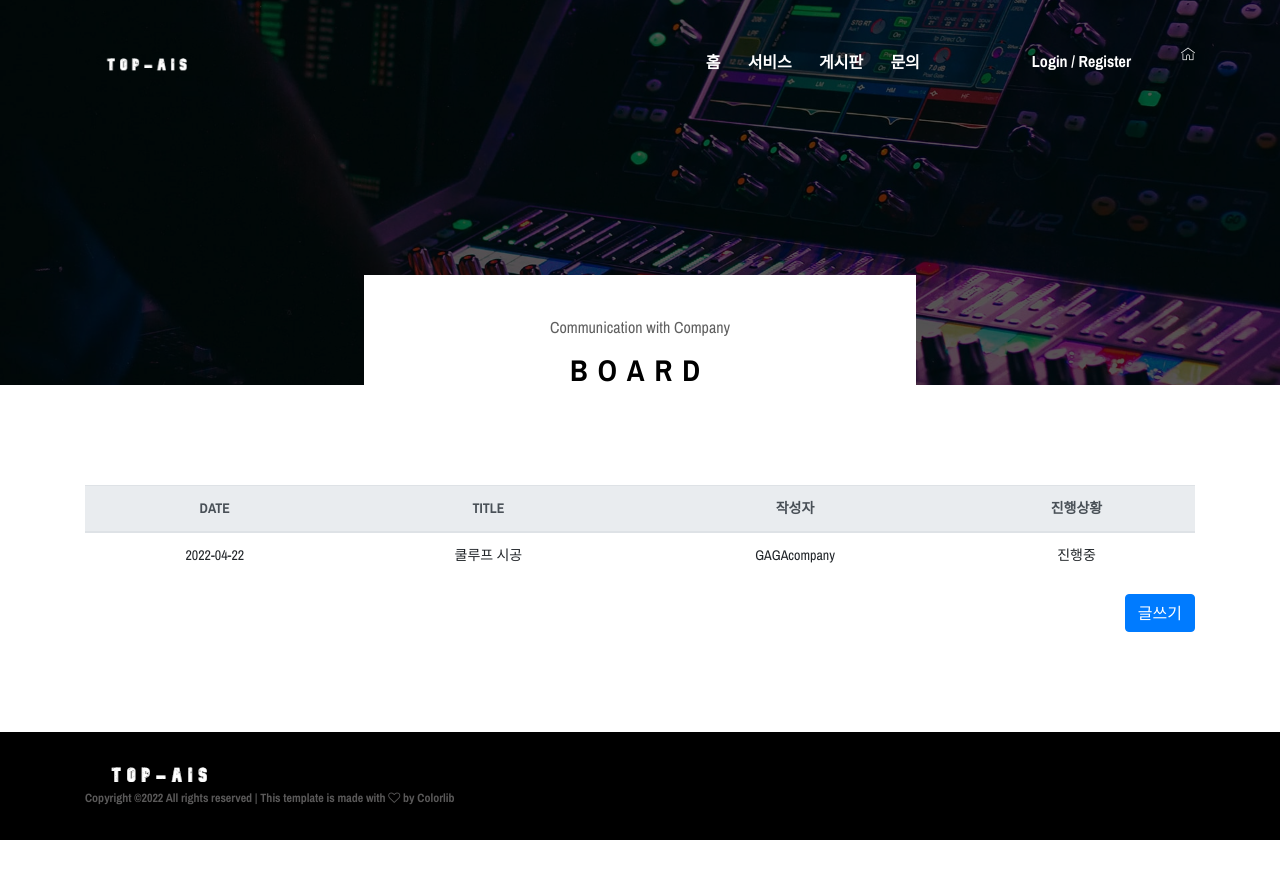
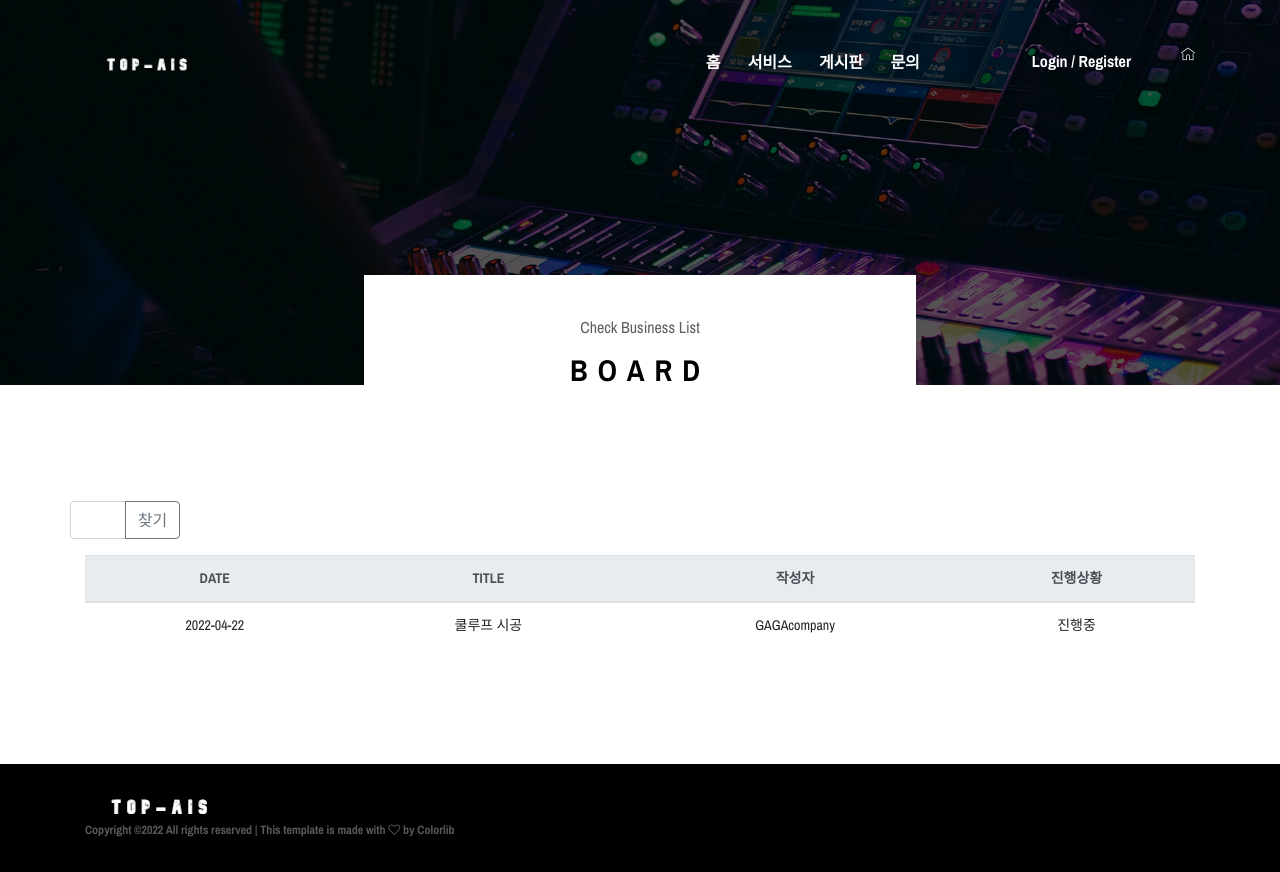
Before and after one commit to AIVLE-School-first-Big-Project/TopAIs, a Django app: template app/templates/app/board_list.html in a window 1280 px wide. Before the commit the page ends 840 px from the top, so only its background shows below. Run offline with Django 4.2, Linux system fonts and the light colour scheme; the template is opened without the code that fills it, so the values that code supplies are empty; some libraries are stand-ins or nearby versions; some web fonts are replaced.

Commit message:
게시판 검색창 구현

```diff
--- a/app/templates/app/board_list.html
+++ b/app/templates/app/board_list.html
@@ -6,7 +6,7 @@
 <!-- ##### Breadcumb Area Start ##### -->
 <section class="breadcumb-area bg-img bg-overlay" style="background-image: url(/static/img/bg-img/breadcumb3.jpg);">
     <div class="bradcumbContent">
-        <p>Communication with Company</p>
+        <p>Check Business List</p>
         <h2>BOARD</h2>
     </div>
 </section>
@@ -16,6 +16,16 @@
 <section class="events-area section-padding-100">
     <div class="container">
         <div class="row">
+            <div class="row my-3">
+                <div class="col-6">
+                    <div class="input-group">
+                        <input type="text" id="search_kw" class="form-control" value="{{ kw|default_if_none:'' }}">
+                        <div class="input-group-append">
+                            <button class="btn btn-outline-secondary" type="button" id="btn_search">찾기</button>
+                        </div>
+                    </div>
+                </div>
+            </div>
 
             <div class="container">
                 <table class="table">
@@ -28,24 +38,6 @@
                         </tr>
                     </thead>
                     <tbody>
-                        {% comment %} {% for board in boards %}
-                        <tr class="text-center">
-                            <td scope="row">
-                                <span>{{ board.created_date | date:"Y-m-d h:i" }}</span>
-                            </td>
-                            <td>
-                                <a href="/post/{{ board.id }}">
-                                    <span>{{ board.title }}</span>
-                                </a>
-                            </td>
-                            <td>
-                                <span>{{ board.id }}</span>
-                            </td>
-                            <td>
-                                <span>{{ board.진행상황}}</span>
-                            </td>
-                        </tr>
-                        {% endfor %} {% endcomment %}
 
                         <tr class="text-center">
                             <td>
@@ -64,12 +56,7 @@
 
                     </tbody>
                 </table>
-                <div class="row">
-                    <div class="col-auto mr-auto"></div>
-                    <div class="col-auto">
-                        <a class="btn btn-primary" href="/post" role="button">글쓰기</a>
-                    </div>
-                </div>
+
             </div>
 
         </div>
```
